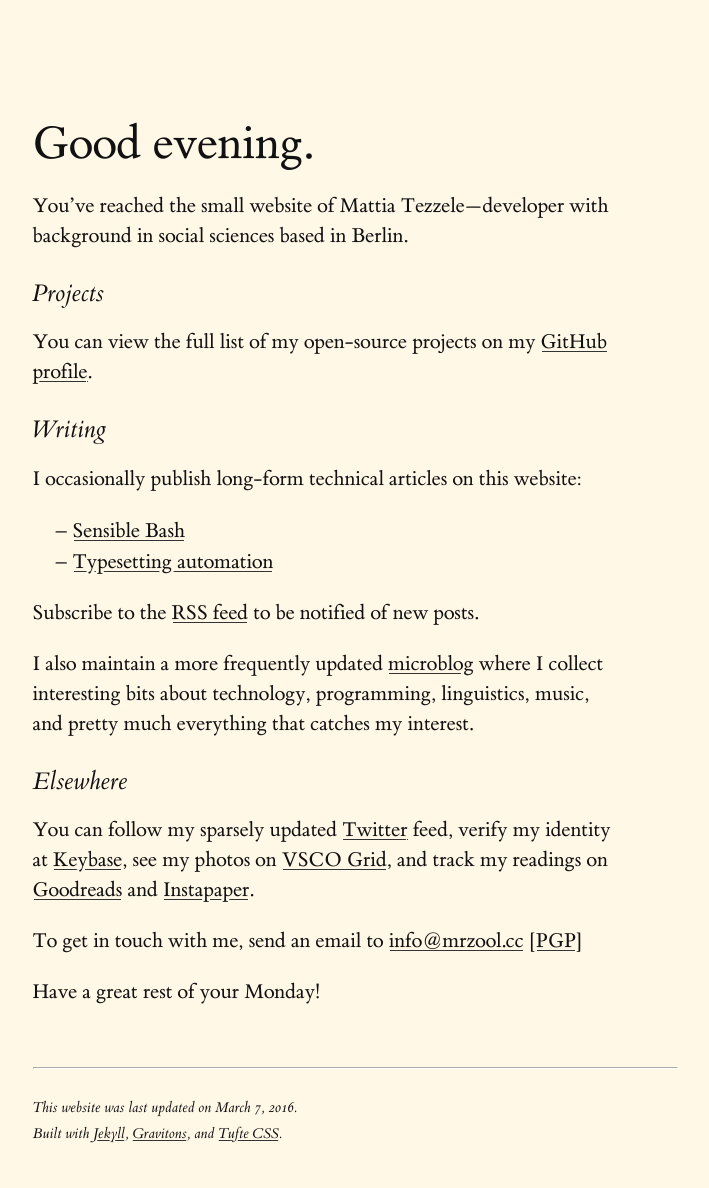
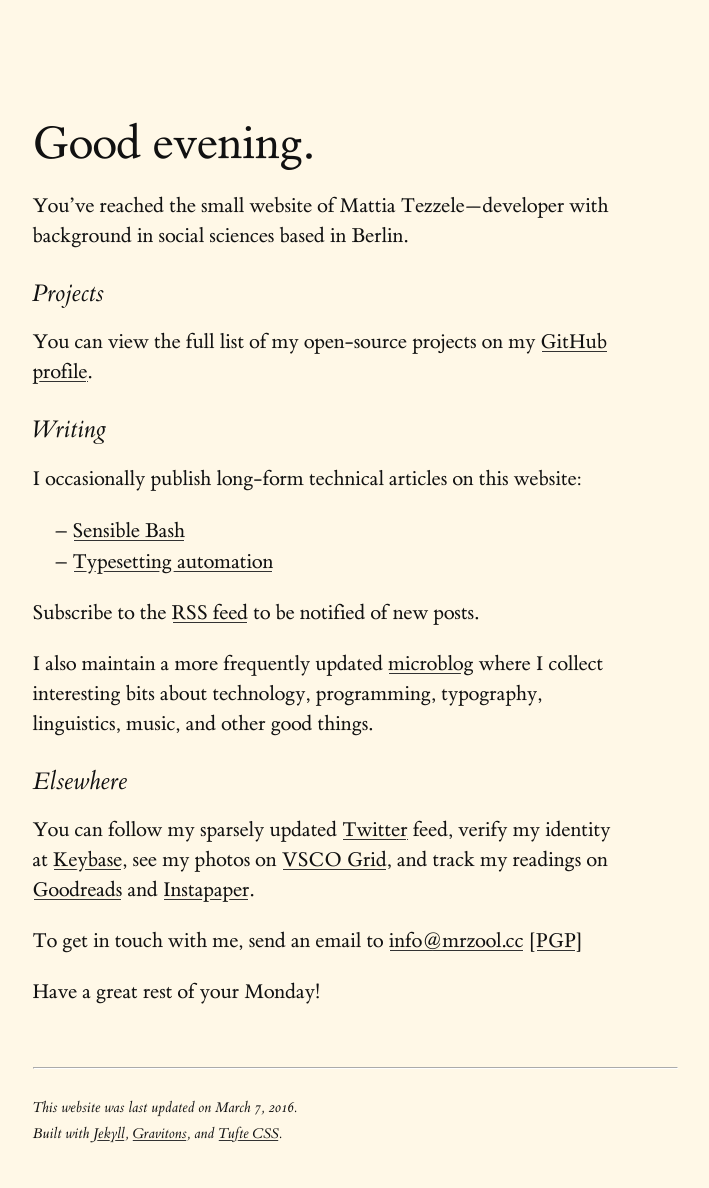
Before and after one commit to mrzool/mrzool.github.io, a Jekyll site: the page built from index.md, in a window 1280 px wide. Shown: the whole page, without its empty margins (285-994 px from the left). Built offline with Jekyll 4.4.1, drawn with Linux system fonts in a browser that asks for light colours.

Commit message:
good things

```diff
--- a/index.md
+++ b/index.md
@@ -17,7 +17,7 @@ I occasionally publish long-form technical articles on this website:
 
 Subscribe to the [RSS feed](/feed.xml) to be notified of new posts.
 
-I also maintain a more frequently updated [microblog](http://notes.mrzool.cc) where I collect interesting bits about technology, programming, linguistics, music, and pretty much everything that catches my interest.
+I also maintain a more frequently updated [microblog](http://notes.mrzool.cc) where I collect interesting bits about technology, programming, typography, linguistics, music, and other good things.
 
 ### Elsewhere
 
```
